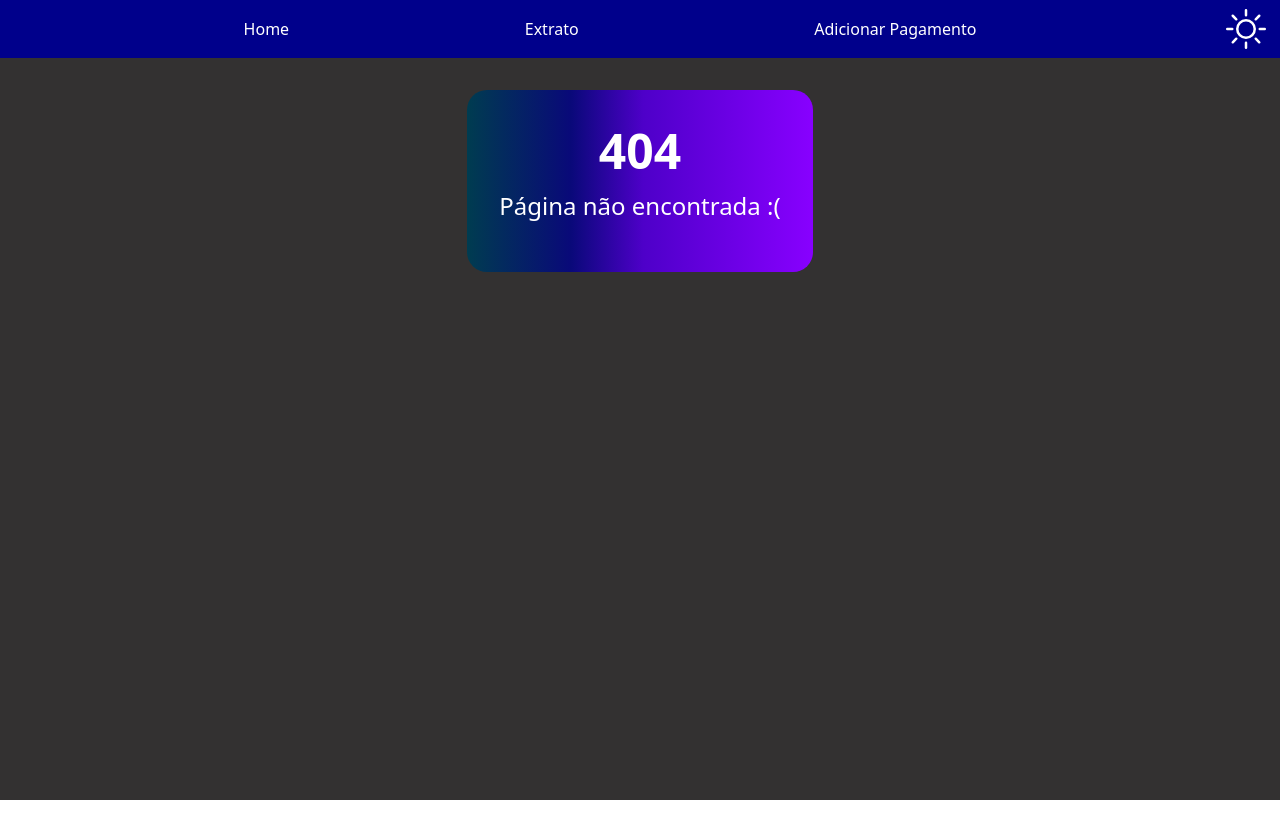
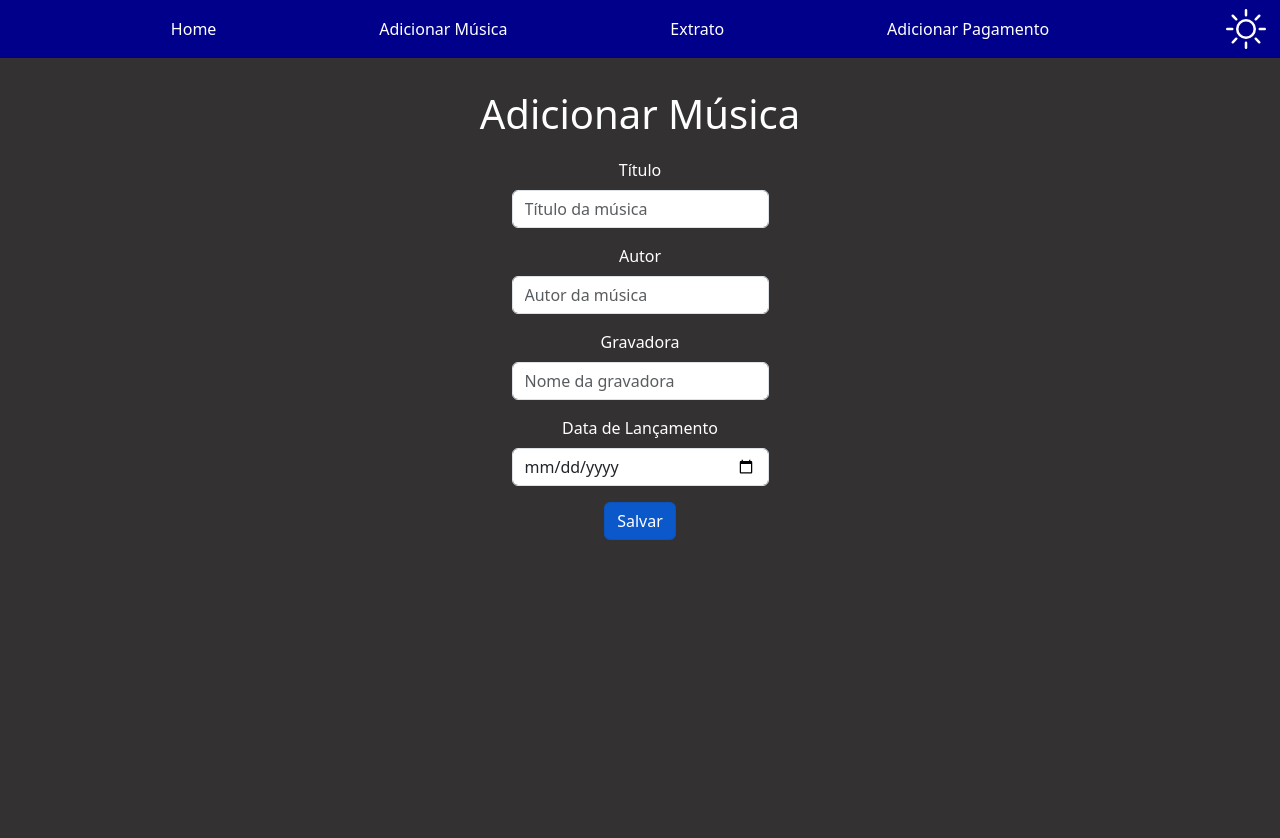
Before and after one commit to Eric-Coutinho/React-Bosch, a React (Create React App) app in the folder aula3/: page /new in a window 1280 px wide. Before the commit this address had no page. Shown: the top 838 px of the page. Before the commit the page ends 800 px from the top, so only its background shows below. Built offline with nearby package versions, Linux system fonts and the light colour scheme; no server answers.

Commit message:
Countries API working

```diff
--- a/aula3/src/App.css
+++ b/aula3/src/App.css
@@ -5,8 +5,8 @@
 
 .AppDark {
   text-align: center;
-  height: 100vh;
   background-color: rgb(51, 49, 49);
+  padding-bottom: 64.05vh;
   color: white;
 }
 
--- a/aula3/src/App.js
+++ b/aula3/src/App.js
@@ -8,6 +8,7 @@ import AboutPage from './Pages/AboutPage';
 import SearchPage from './Pages/SearchPage';
 import CounterPage from './Pages/CounterPage';
 import ReqPage from './Pages/RequisitionPage';
+import NewMusicPage from './Pages/NewMusicPage';
 import NotFoundPage from './Pages/NotFoundPage';
 import CarteiraPage from './Pages/CarteiraPage';
 import PagamentoPage from './Pages/PagamentoPage';
@@ -24,6 +25,7 @@ function App() {
         <NavBar />
         <Routes>
           <Route path='/' element={<ReqPage />} />
+          <Route path='/new' element={<NewMusicPage />} />
           <Route path='/add' element={<PagamentoPage />} />
           <Route path='/extrato' element={<CarteiraPage />} />
           <Route path='/*' element={<NotFoundPage />} />
--- a/aula3/src/Components/FormComponent/index.js
+++ b/aula3/src/Components/FormComponent/index.js
@@ -1,48 +1,84 @@
 import Button from "react-bootstrap/Button";
 import Form from "react-bootstrap/Form";
 
-import { ExtratoContext } from "../../Context/extrato";
-import { useContext, useState } from "react";
+import { useCallback, useContext, useEffect, useState } from "react";
+import axios from "axios";
 
 function FormComponent() {
-  const { addPagamento } = useContext(ExtratoContext);
 
-  const [tipo, setTipo] = useState("");
-  const [data, setData] = useState("");
-  const [valor, SetValor] = useState(0);
+  const [title, setTitle] = useState("");
+  const [author, setAuthor] = useState("");
+  const [label, SetLabel] = useState("");
+  const [date, setDate] = useState(0);
 
-  function handleSubmit(e)
-  {
-    e.preventDefault();
-    addPagamento(tipo, data, valor);
-  }
+  const handlePost = useCallback(async () => {
+    const res = await axios.post("https://jsonplaceholder.typicode.com/posts", {
+      title: title,
+      author: author,
+      label: label,
+      date: date,
+    });
+    console.log(res);
+  }, [title, author, label, date]);
+
+  useEffect(() => {
+    handlePost();
+  }, [handlePost]);
 
   return (
     <div>
       <Form>
-
-        <Form.Group className="mb-3">
-          <Form.Label>Forma</Form.Label>
-          <Form.Select onChange={(e) => { setTipo(e.target.value)}}>
-            <option disabled>Selecione a Forma de Pagamento</option>
-            <option>Crédito</option>
-            <option>Débito</option>
-            <option>Pix</option>
-            <option>Boleto</option>
-          </Form.Select>
+        <Form.Group
+          className="mb-3"
+          controlId="formBasicNumber"
+          onChange={(e) => {
+            setTitle(e.target.value);
+          }}
+        >
+          <Form.Label>Título</Form.Label>
+          <Form.Control type="text" placeholder="Título da música" />
         </Form.Group>
 
-        <Form.Group className="mb-3" controlId="formBasicDate" onChange={(e) => { setData(e.target.value)}}>
-          <Form.Label>Data</Form.Label>
+        <Form.Group
+          className="mb-3"
+          controlId="formBasicNumber"
+          onChange={(e) => {
+            setAuthor(e.target.value);
+          }}
+        >
+          <Form.Label>Autor</Form.Label>
+          <Form.Control type="text" placeholder="Autor da música" />
+        </Form.Group>
+
+        <Form.Group
+          className="mb-3"
+          controlId="formBasicNumber"
+          onChange={(e) => {
+            SetLabel(e.target.value);
+          }}
+        >
+          <Form.Label>Gravadora</Form.Label>
+          <Form.Control type="text" placeholder="Nome da gravadora" />
+        </Form.Group>
+
+        <Form.Group
+          className="mb-3"
+          controlId="formBasicDate"
+          onChange={(e) => {
+            setDate(e.target.value);
+          }}
+        >
+          <Form.Label>Data de Lançamento</Form.Label>
           <Form.Control type="date" />
         </Form.Group>
 
-        <Form.Group className="mb-3" controlId="formBasicNumber" onChange={(e) => { SetValor(e.target.value)}}>
-          <Form.Label>Valor</Form.Label>
-          <Form.Control type="number" placeholder="Digite o valor" />
-        </Form.Group>
-
-        <Button variant="primary" size="md" active type="submit" onClick={(e) => handleSubmit(e)}>
+        <Button
+          variant="primary"
+          size="md"
+          active
+          type="button"
+          onClick={(e) => handlePost(e)}
+        >
           Salvar
         </Button>
       </Form>
--- a/aula3/src/Components/NavBar/index.js
+++ b/aula3/src/Components/NavBar/index.js
@@ -17,6 +17,7 @@ function NavBar() {
         <Navbar.Collapse id="basic-navbar-nav" >
           <Nav className={styles.navbarCards}>
             <Link to='/' style={{color: 'white', textDecoration: 'none'}}>Home</Link>
+            <Link to='/new' style={{color: 'white', textDecoration: 'none'}}>Adicionar Música</Link>
             <Link to='/extrato' style={{color: 'white', textDecoration: 'none'}}>Extrato</Link>
             <Link to='/add' style={{color: 'white', textDecoration: 'none'}}>Adicionar Pagamento</Link>
           </Nav>
--- a/aula3/src/Context/extrato.js
+++ b/aula3/src/Context/extrato.js
@@ -1,4 +1,4 @@
-import React, { useState} from 'react';
+import React, { useState } from 'react';
 
 export const ExtratoContext = React.createContext();
 ExtratoContext.displayName = 'Extrato';
--- /dev/null
+++ b/aula3/src/Pages/NewMusicPage/index.js
@@ -0,0 +1,12 @@
+import FormComponent from "../../Components/FormComponent";
+import styles from "./styles.module.scss";
+import "./styles.module.scss";
+
+export default function NewMusicPage() {
+  return (
+    <div className={styles.BodyForm}>
+      <h1 style={{marginBottom: '0.5em'}}>Adicionar Música</h1>
+      <FormComponent />
+    </div>
+  );
+}
--- /dev/null
+++ b/aula3/src/Pages/NewMusicPage/styles.module.scss
@@ -0,0 +1,8 @@
+
+.BodyForm {
+    display: flex;
+    padding: 1em;
+    flex-direction: column;
+    align-items: center;
+    margin-top: 1em;
+}
--- a/aula3/src/Pages/RequisitionPage/index.js
+++ b/aula3/src/Pages/RequisitionPage/index.js
@@ -1,26 +1,69 @@
-import { useEffect, useCallback } from "react";
+import { useEffect, useState } from "react";
 import axios from "axios";
 
+import Row from "react-bootstrap/Row";
+import Col from "react-bootstrap/Col";
+import Card from "react-bootstrap/Card";
+import Button from "react-bootstrap/Button";
+import Container from "react-bootstrap/Container";
+
 export default function ReqPage() {
+  const [countries, setCountries] = useState([]);
+
   useEffect(() => {
     handleGet();
   }, []);
 
   async function handleGet() {
-    const res = await axios.get("https://dummyjson.com/products/");
-    console.log(res);
+    try {
+      const res = await axios.get("https://restcountries.com/v3.1/all");
+      setCountries(res.data);
+      console.log(countries);
+    } catch (error) {
+      console.error("Error fetching data:", error);
+    }
   }
 
-  const handlePost = useCallback(async () => {
-    const res = await axios.post("https://jsonplaceholder.typicode.com/posts", {
-      title: "Criando com axios",
-      content: "Algum conteúdo",
-    });
-    console.log(res);
-  }, []);
-  useEffect(() => {
-    handlePost();
-  }, [handlePost]);
+  const RenderCards = () => {
+    return countries.map((item) => (
+      <Card style={{ width: "18rem", marginBlock: "2em" }} key={item.id}>
+        <Card.Img variant="top" src={item.flags.svg} alt={`${item.name} flag`} />
+        <Card.Body>
+          <Card.Title>{item.name.common}</Card.Title>
+          <Card.Text>
+            População: {item.population}, Região: {item.region}, Línguas: {getLanguagesString(item.languages)}
+          </Card.Text>
+          <Button variant="primary">Go somewhere</Button>
+        </Card.Body>
+      </Card>
+    ));
+  };
 
-  return <>Teste</>;
+  const getLanguagesString = (languages) => {
+    if (languages) {
+      const languageKeys = Object.keys(languages);
+      const languageNames = languageKeys.map((key) => languages[key]);
+      return languageNames.join(', ');
+    } else {
+      return '';
+    }
+  };
+
+  return (
+    <>
+      <Container>
+        <Row>
+          <Col
+            style={{
+              display: "flex",
+              justifyContent: "space-evenly",
+              flexWrap: "wrap",
+            }}
+          >
+            <RenderCards />
+          </Col>
+        </Row>
+      </Container>
+    </>
+  );
 }
```
